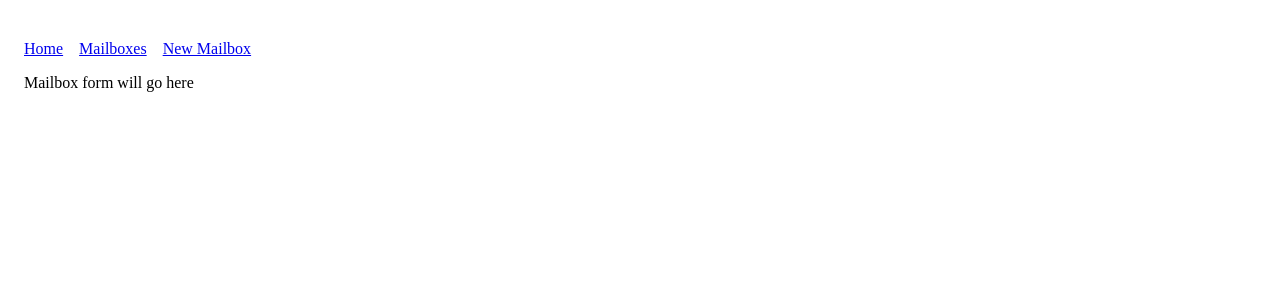
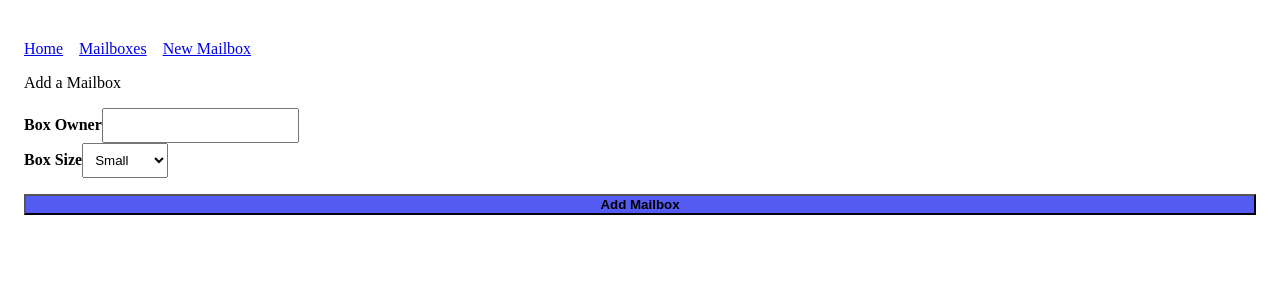
Before and after one commit to annamiriams/react-router-dom-lab, a React (Vite) app: page /new-mailbox in a window 1280 px wide. Shown: the top 300 px of the page. Built offline with nearby package versions, Linux system fonts and the light colour scheme.

Commit message:
mailbox form functional

```diff
--- a/src/App.jsx
+++ b/src/App.jsx
@@ -40,7 +40,7 @@ const App = () => {
 
                 <Route
                     path='/new-mailbox'
-                    element={<MailboxForm />}
+                    element={<MailboxForm addBox={addBox}/>}
                 />
 
                 <Route
--- a/src/components/MailboxForm/MailboxForm.jsx
+++ b/src/components/MailboxForm/MailboxForm.jsx
@@ -1,9 +1,63 @@
 // src/components/MailboxForm/MailboxForm.jsx
 
-const MailboxForm = () => {
+import { useState } from "react";
+import { useNavigate } from "react-router";
+
+const MailboxForm = (props) => {
+
+    // set state for formData
+    const [formData, setFormData] = useState({
+        boxOwner: '',
+        boxSize: '',
+    });
+
+    // handleChange for form input changes
+    const handleChange = (event) => {
+        setFormData({ ...formData, [event.target.name]: event.target.value});
+    };
+
+    // handleSubmit to manage form submission
+    const handleSubmit = (event) => {
+        event.preventDefault();
+        props.addBox(formData);
+        // reset form to empty
+        // link back to mailboxes
+    };
+
     return (
         <>
-            <p>Mailbox form will go here</p>
+            <p>Add a Mailbox</p>
+            <form onSubmit={handleSubmit}>
+                <div>
+                {/* name of boxOwner */}
+                <label htmlFor="boxOwner">Box Owner</label>
+                <input
+                    type='text'
+                    id='boxOwner'
+                    name='boxOwner'
+                    value={formData.name}
+                    required
+                    onChange={handleChange}
+                />
+                </div>
+
+                {/* select menu for the boxSize (small, medium, or large) */}
+                <div>
+                    <label htmlFor="boxSize">Box Size</label>
+                    <select
+                        id='boxSize'
+                        name='boxSize'
+                        value={formData.boxSize}
+                        required
+                        onChange={handleChange}
+                    >
+                        <option value='small'>Small</option>
+                        <option value='medium'>Medium</option>
+                        <option value='large'>Large</option>
+                    </select>
+                </div>
+                <button type='submit'>Add Mailbox</button>
+            </form>
         </>
     );
 };
```
